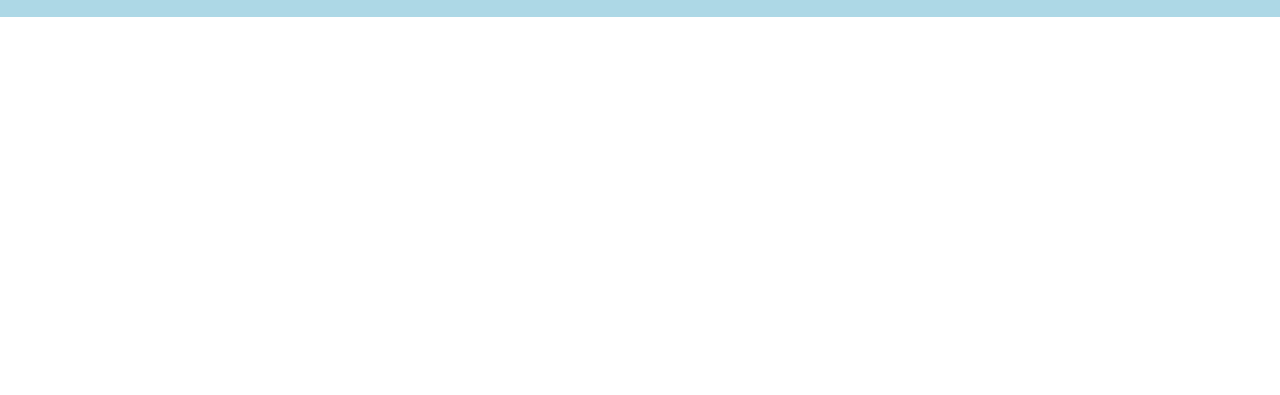
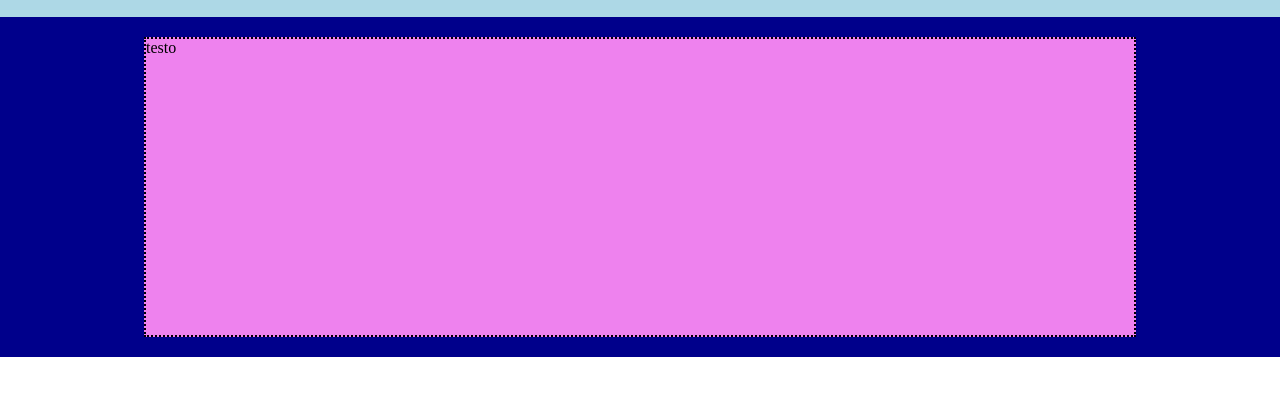
Before and after one commit to Idedav/htmlcss-struttura-discord, a plain HTML site: page index.html in a window 1280 px wide. Shown: the part 45-440 px from the top of the page. Drawn offline with Linux system fonts and the light colour scheme.

Commit message:
[ADD] text head

```diff
--- a/css/style.css
+++ b/css/style.css
@@ -31,7 +31,19 @@ nav{
     text-align: center;
 }
 
-.logo, nav, .button-access{
-    border: 2px dotted black; DEBUG
+.logo, nav, .button-access, .text-head{
+    border: 2px dotted black;
     /* DEBUG */
 }
+
+.background-text-head{
+    background-color: #00008B;
+    padding: 20px;
+}
+
+.text-head{
+    width: 80%;
+    height: 300px;
+    margin: auto;
+    background-color: #EE82EE;
+}
--- a/index.html
+++ b/index.html
@@ -25,7 +25,9 @@
         </div>
 
         <div class="background-text-head">
-
+            <div class="text-head">
+                testo
+            </div>
         </div>
 
     </header>
```
